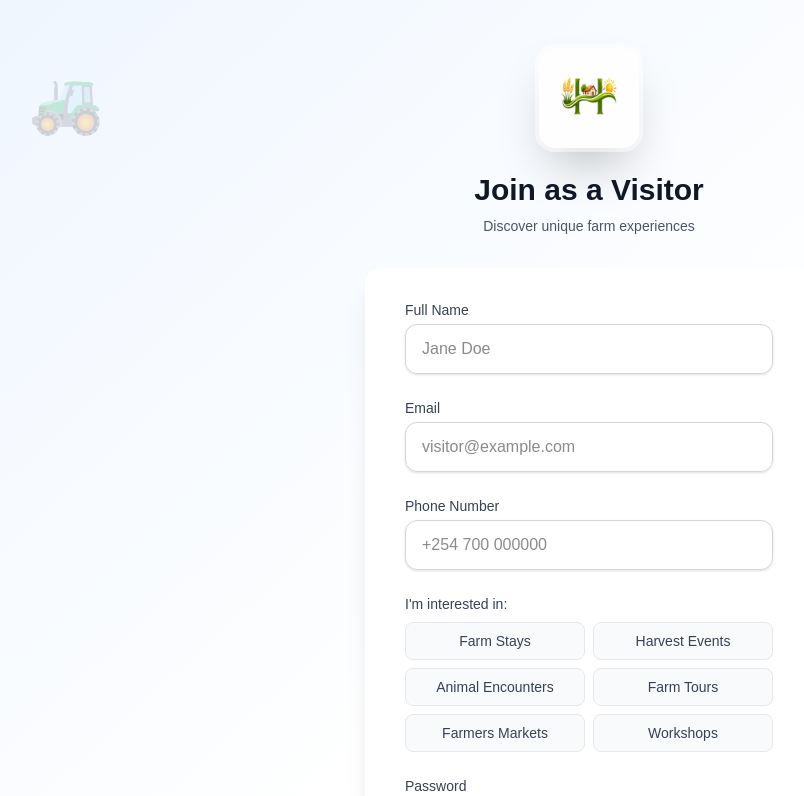
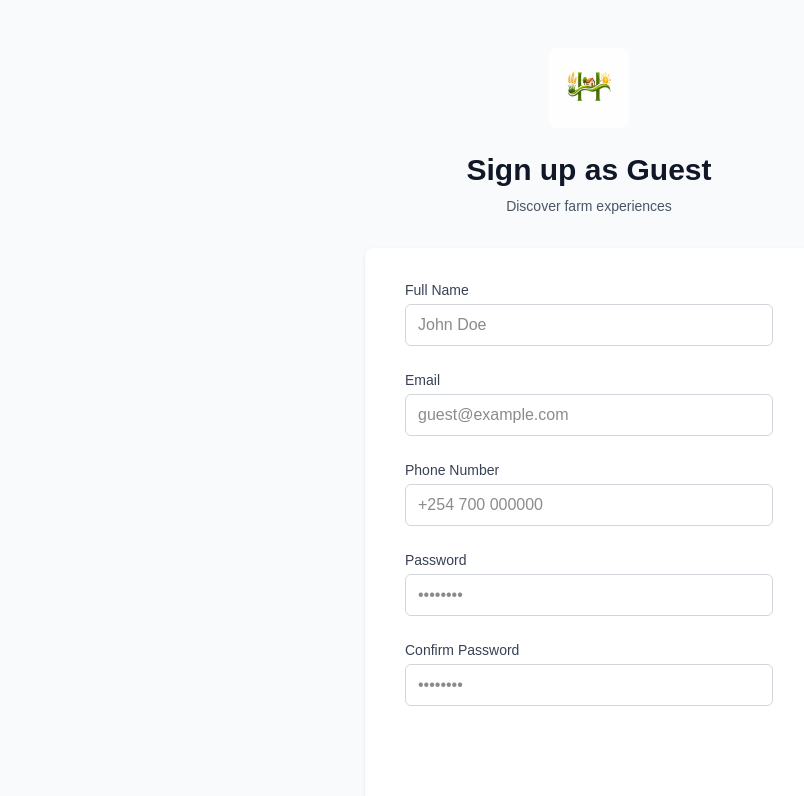
Before and after one commit to OdaloV/agritourism, a Next.js app: page /auth/register/visitor in a window 1280 px wide. Shown: the top 796 px of the page, without its empty margins (51-855 px from the left). Built offline with nearby package versions, Linux system fonts and the light colour scheme.

Commit message:
Changed UI for guest registration

```diff
--- a/src/app/auth/register/visitor/visitoreg.tsx
+++ b/src/app/auth/register/visitor/visitoreg.tsx
@@ -10,36 +10,17 @@ export default function Visitoreg() {
     email: '',
     phone: '',
     password: '',
-    confirmPassword: '',
-    interests: [] as string[]
+    confirmPassword: ''
   })
 
   const [errors, setErrors] = useState({
     confirmPassword: ''
   })
 
-  const interests = [
-    'Farm Stays',
-    'Harvest Events',
-    'Animal Encounters',
-    'Farm Tours',
-    'Farmers Markets',
-    'Workshops'
-  ]
-
   const handleChange = (e: React.ChangeEvent<HTMLInputElement>) => {
     const { name, value } = e.target
     setFormData(prev => ({ ...prev, [name]: value }))
     setErrors(prev => ({ ...prev, confirmPassword: '' }))
-  }
-
-  const handleInterestToggle = (interest: string) => {
-    setFormData(prev => ({
-      ...prev,
-      interests: prev.interests.includes(interest)
-        ? prev.interests.filter(i => i !== interest)
-        : [...prev.interests, interest]
-    }))
   }
 
   const handleSubmit = (e: React.FormEvent) => {
@@ -50,46 +31,34 @@ export default function Visitoreg() {
       return
     }
 
-    console.log('Visitor form submitted:', formData)
-    alert('Registration successful! (demo)')
+    console.log('Visitor registered:', formData)
+    alert('Registration successful!')
   }
 
   return (
-    <div className="min-h-screen bg-gradient-to-br from-blue-50 via-white to-green-50 flex flex-col justify-center py-12 sm:px-6 lg:px-8 relative overflow-hidden">
-
-      {/* Animated background elements */}
-      <div className="absolute inset-0 overflow-hidden">
-        <div className="absolute -top-40 -right-40 w-80 h-80 bg-blue-200 rounded-full opacity-20 animate-pulse"></div>
-        <div className="absolute -bottom-40 -left-40 w-80 h-80 bg-green-200 rounded-full opacity-20 animate-pulse delay-1000"></div>
-      </div>
-
-      {/* Floating icons */}
-      <div className="absolute top-20 left-20 text-6xl opacity-20 animate-bounce">🚜</div>
-      <div className="absolute bottom-20 right-20 text-6xl opacity-20 animate-bounce delay-700">🌻</div>
-
-      <div className="sm:mx-auto sm:w-full sm:max-w-md relative z-10">
-        <div className="flex justify-center transform transition-transform duration-500 hover:scale-110">
+    <div className="min-h-screen bg-gray-50 flex flex-col justify-center py-12 sm:px-6 lg:px-8">
+      <div className="sm:mx-auto sm:w-full sm:max-w-md">
+        <div className="flex justify-center">
           <Image
             src="/favicon_io/android-chrome-512x512.png"
             alt="Harvest Host"
-            width={100}
-            height={100}
-            className="rounded-2xl shadow-2xl ring-4 ring-white/50"
-            priority
+            width={80}
+            height={80}
+            className="rounded-lg"
           />
         </div>
-        <h2 className="mt-6 text-center text-3xl font-extrabold text-gray-900">
-          Join as a Visitor
+        <h2 className="mt-6 text-center text-3xl font-bold text-gray-900">
+          Sign up as Guest
         </h2>
         <p className="mt-2 text-center text-sm text-gray-600">
-          Discover unique farm experiences
+          Discover farm experiences
         </p>
       </div>
 
-      <div className="mt-8 sm:mx-auto sm:w-full sm:max-w-md relative z-10">
-        <div className="bg-white/95 backdrop-blur-sm py-8 px-4 shadow-xl sm:rounded-2xl sm:px-10">
+      <div className="mt-8 sm:mx-auto sm:w-full sm:max-w-md">
+        <div className="bg-white py-8 px-4 shadow sm:rounded-lg sm:px-10">
           <form className="space-y-6" onSubmit={handleSubmit}>
-            {/* Full Name */}
+            {/* Name */}
             <div>
               <label htmlFor="name" className="block text-sm font-medium text-gray-700">
                 Full Name
@@ -101,8 +70,8 @@ export default function Visitoreg() {
                 required
                 value={formData.name}
                 onChange={handleChange}
-                className="mt-1 block w-full px-4 py-3 border border-gray-300 rounded-xl shadow-sm focus:outline-none focus:ring-2 focus:ring-primary focus:border-transparent"
-                placeholder="Jane Doe"
+                className="mt-1 block w-full px-3 py-2 border border-gray-300 rounded-md"
+                placeholder="John Doe"
               />
             </div>
 
@@ -118,12 +87,12 @@ export default function Visitoreg() {
                 required
                 value={formData.email}
                 onChange={handleChange}
-                className="mt-1 block w-full px-4 py-3 border border-gray-300 rounded-xl shadow-sm focus:outline-none focus:ring-2 focus:ring-primary focus:border-transparent"
-                placeholder="visitor@example.com"
+                className="mt-1 block w-full px-3 py-2 border border-gray-300 rounded-md"
+                placeholder="guest@example.com"
               />
             </div>
 
-            {/* Phone Number */}
+            {/* Phone */}
             <div>
               <label htmlFor="phone" className="block text-sm font-medium text-gray-700">
                 Phone Number
@@ -135,32 +104,9 @@ export default function Visitoreg() {
                 required
                 value={formData.phone}
                 onChange={handleChange}
-                className="mt-1 block w-full px-4 py-3 border border-gray-300 rounded-xl shadow-sm focus:outline-none focus:ring-2 focus:ring-primary focus:border-transparent"
+                className="mt-1 block w-full px-3 py-2 border border-gray-300 rounded-md"
                 placeholder="+254 700 000000"
               />
-            </div>
-
-            {/* Interests */}
-            <div>
-              <label className="block text-sm font-medium text-gray-700 mb-2">
-                I'm interested in:
-              </label>
-              <div className="grid grid-cols-2 gap-2">
-                {interests.map((interest) => (
-                  <button
-                    key={interest}
-                    type="button"
-                    onClick={() => handleInterestToggle(interest)}
-                    className={`px-3 py-2 text-sm rounded-lg border transition-all ${
-                      formData.interests.includes(interest)
-                        ? 'bg-primary text-white border-primary'
-                        : 'bg-gray-50 text-gray-700 border-gray-200 hover:border-primary'
-                    }`}
-                  >
-                    {interest}
-                  </button>
-                ))}
-              </div>
             </div>
 
             {/* Password */}
@@ -175,7 +121,7 @@ export default function Visitoreg() {
                 required
                 value={formData.password}
                 onChange={handleChange}
-                className="mt-1 block w-full px-4 py-3 border border-gray-300 rounded-xl shadow-sm focus:outline-none focus:ring-2 focus:ring-primary focus:border-transparent"
+                className="mt-1 block w-full px-3 py-2 border border-gray-300 rounded-md"
                 placeholder="••••••••"
               />
             </div>
@@ -192,13 +138,13 @@ export default function Visitoreg() {
                 required
                 value={formData.confirmPassword}
                 onChange={handleChange}
-                className={`mt-1 block w-full px-4 py-3 border rounded-xl shadow-sm focus:outline-none focus:ring-2 focus:ring-primary focus:border-transparent ${
+                className={`mt-1 block w-full px-3 py-2 border rounded-md ${
                   errors.confirmPassword ? 'border-red-500' : 'border-gray-300'
                 }`}
                 placeholder="••••••••"
               />
               {errors.confirmPassword && (
-                <p className="mt-2 text-sm text-red-600">{errors.confirmPassword}</p>
+                <p className="mt-1 text-sm text-red-600">{errors.confirmPassword}</p>
               )}
             </div>
 
@@ -206,24 +152,17 @@ export default function Visitoreg() {
             <div>
               <button
                 type="submit"
-                className="w-full flex justify-center py-3 px-4 border border-transparent rounded-xl shadow-lg text-sm font-medium text-white bg-primary hover:bg-primary-dark focus:outline-none focus:ring-2 focus:ring-offset-2 focus:ring-primary transform transition-all duration-300 hover:scale-105"
+                className="w-full bg-primary text-white py-2 px-4 rounded-md hover:bg-primary-dark"
               >
-                Create Account
+                Sign Up
               </button>
             </div>
           </form>
 
           <p className="mt-6 text-center text-sm text-gray-600">
             Already have an account?{' '}
-            <Link href="/auth/login" className="font-medium text-primary hover:text-primary-dark">
-              Sign in
-            </Link>
-          </p>
-
-          <p className="mt-4 text-center text-sm text-gray-500">
-            Want to list your farm?{' '}
-            <Link href="/auth/register/farmer" className="text-primary hover:underline">
-              Register as a farmer
+            <Link href="/auth/login" className="text-primary hover:underline">
+              Login
             </Link>
           </p>
         </div>
```
